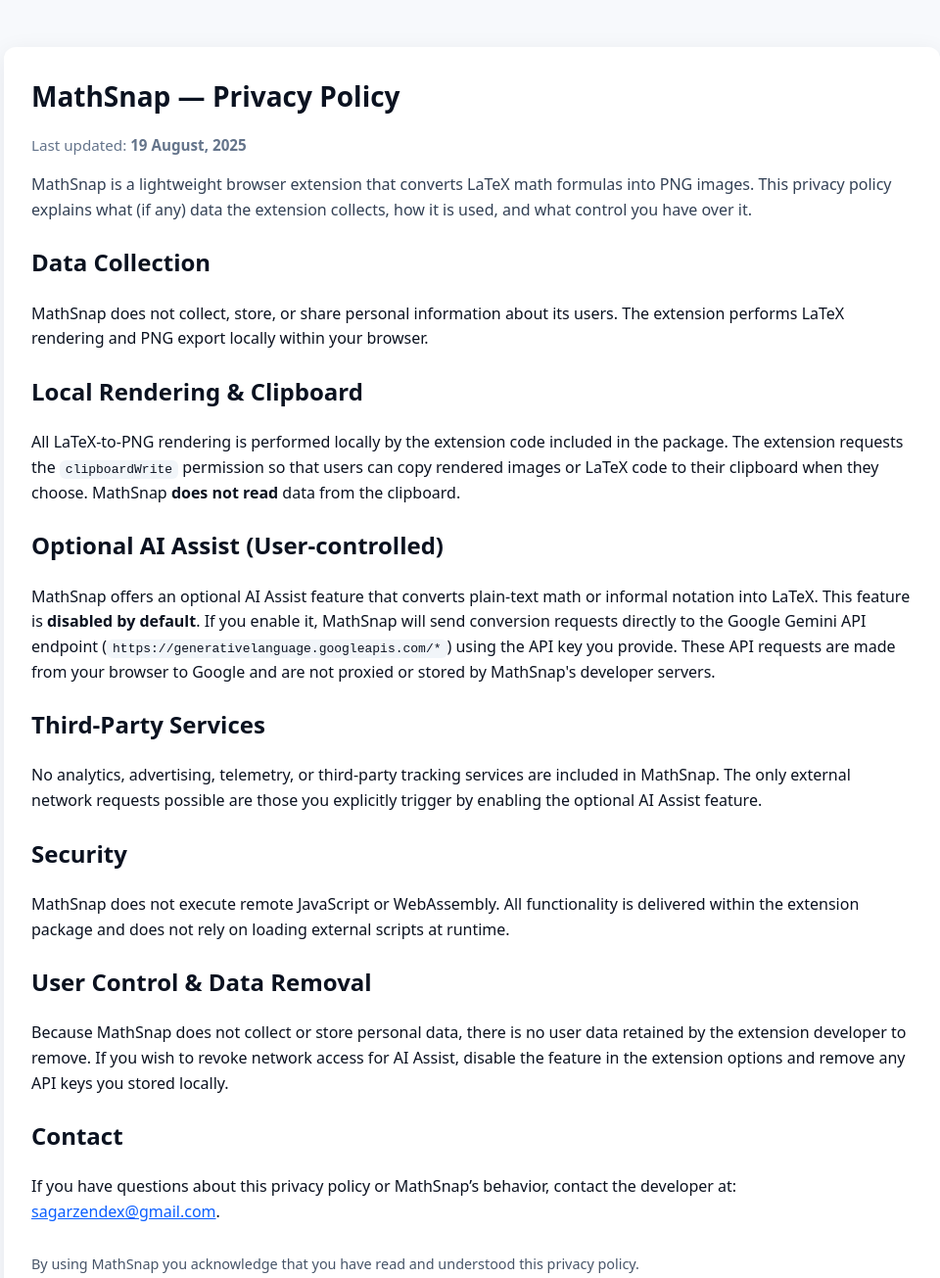
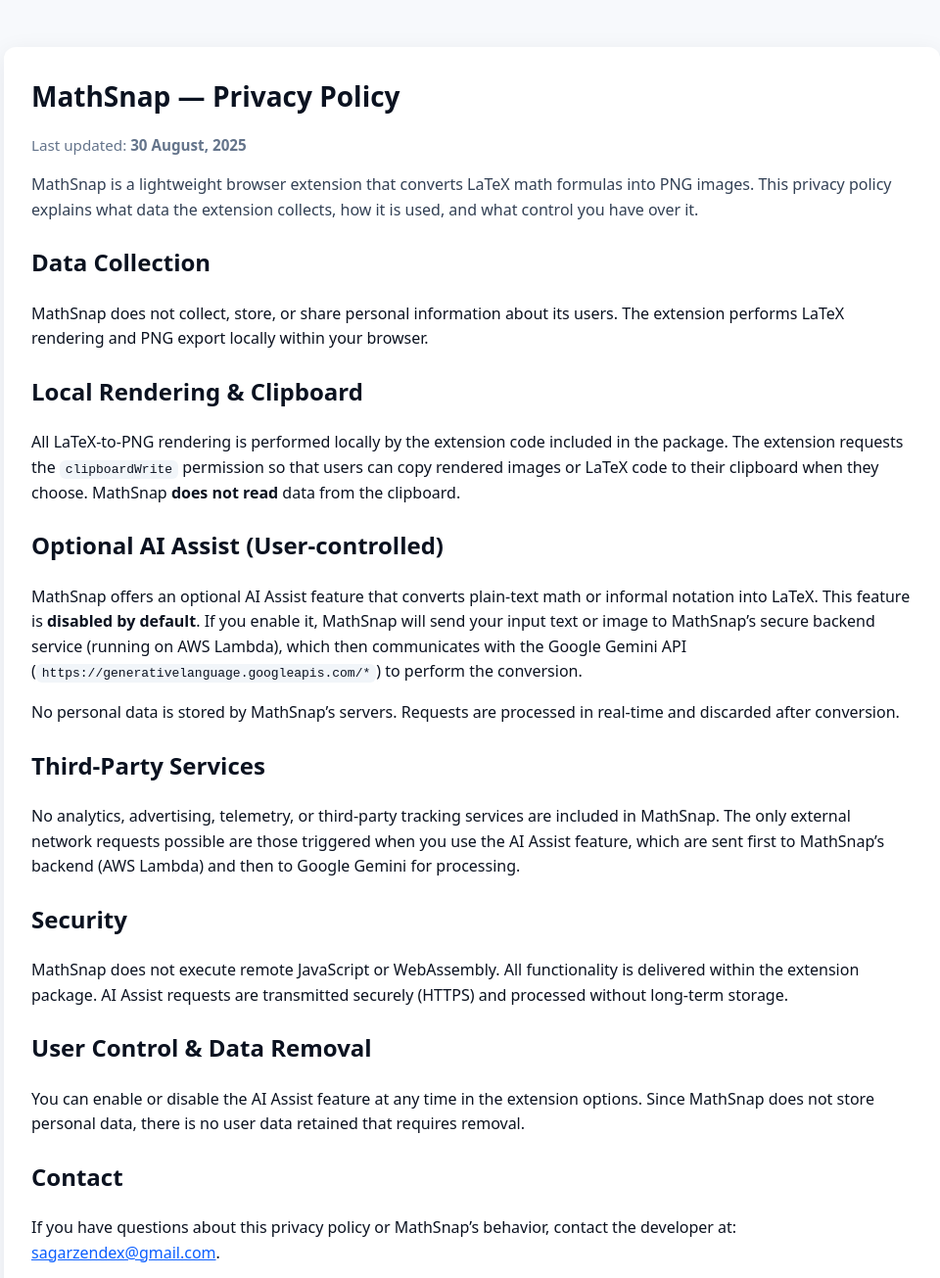
Before and after one commit to spartan289/mathsnap.github.io, a plain HTML site: page index.html in a window 1280 px wide. Shown: the top 1305 px of the page at 98% size, without its empty margins (158-1118 px from the left). Drawn offline with Linux system fonts and the light colour scheme.

Commit message:
Update privacy policy details for AI Assist feature

```diff
--- a/index.html
+++ b/index.html
@@ -19,9 +19,9 @@
 <body>
   <main class="container" role="main">
     <h1>MathSnap — Privacy Policy</h1>
-    <p class="meta">Last updated: <strong>19 August, 2025</strong></p>
+    <p class="meta">Last updated: <strong>30 August, 2025</strong></p>
 
-    <p class="lead">MathSnap is a lightweight browser extension that converts LaTeX math formulas into PNG images. This privacy policy explains what (if any) data the extension collects, how it is used, and what control you have over it.</p>
+    <p class="lead">MathSnap is a lightweight browser extension that converts LaTeX math formulas into PNG images. This privacy policy explains what data the extension collects, how it is used, and what control you have over it.</p>
 
     <h2>Data Collection</h2>
     <p>MathSnap does not collect, store, or share personal information about its users. The extension performs LaTeX rendering and PNG export locally within your browser.</p>
@@ -30,16 +30,17 @@
     <p>All LaTeX-to-PNG rendering is performed locally by the extension code included in the package. The extension requests the <code>clipboardWrite</code> permission so that users can copy rendered images or LaTeX code to their clipboard when they choose. MathSnap <strong>does not read</strong> data from the clipboard.</p>
 
     <h2>Optional AI Assist (User-controlled)</h2>
-    <p>MathSnap offers an optional AI Assist feature that converts plain-text math or informal notation into LaTeX. This feature is <strong>disabled by default</strong>. If you enable it, MathSnap will send conversion requests directly to the Google Gemini API endpoint (<code>https://generativelanguage.googleapis.com/*</code>) using the API key you provide. These API requests are made from your browser to Google and are not proxied or stored by MathSnap's developer servers.</p>
+    <p>MathSnap offers an optional AI Assist feature that converts plain-text math or informal notation into LaTeX. This feature is <strong>disabled by default</strong>. If you enable it, MathSnap will send your input text or image to MathSnap’s secure backend service (running on AWS Lambda), which then communicates with the Google Gemini API (<code>https://generativelanguage.googleapis.com/*</code>) to perform the conversion.</p>
+    <p>No personal data is stored by MathSnap’s servers. Requests are processed in real-time and discarded after conversion.</p>
 
     <h2>Third-Party Services</h2>
-    <p>No analytics, advertising, telemetry, or third-party tracking services are included in MathSnap. The only external network requests possible are those you explicitly trigger by enabling the optional AI Assist feature.</p>
+    <p>No analytics, advertising, telemetry, or third-party tracking services are included in MathSnap. The only external network requests possible are those triggered when you use the AI Assist feature, which are sent first to MathSnap’s backend (AWS Lambda) and then to Google Gemini for processing.</p>
 
     <h2>Security</h2>
-    <p>MathSnap does not execute remote JavaScript or WebAssembly. All functionality is delivered within the extension package and does not rely on loading external scripts at runtime.</p>
+    <p>MathSnap does not execute remote JavaScript or WebAssembly. All functionality is delivered within the extension package. AI Assist requests are transmitted securely (HTTPS) and processed without long-term storage.</p>
 
     <h2>User Control & Data Removal</h2>
-    <p>Because MathSnap does not collect or store personal data, there is no user data retained by the extension developer to remove. If you wish to revoke network access for AI Assist, disable the feature in the extension options and remove any API keys you stored locally.</p>
+    <p>You can enable or disable the AI Assist feature at any time in the extension options. Since MathSnap does not store personal data, there is no user data retained that requires removal.</p>
 
     <h2>Contact</h2>
     <p>If you have questions about this privacy policy or MathSnap’s behavior, contact the developer at: <a href="mailto:sagarzendex@gmail.com">sagarzendex@gmail.com</a>.</p>
```
